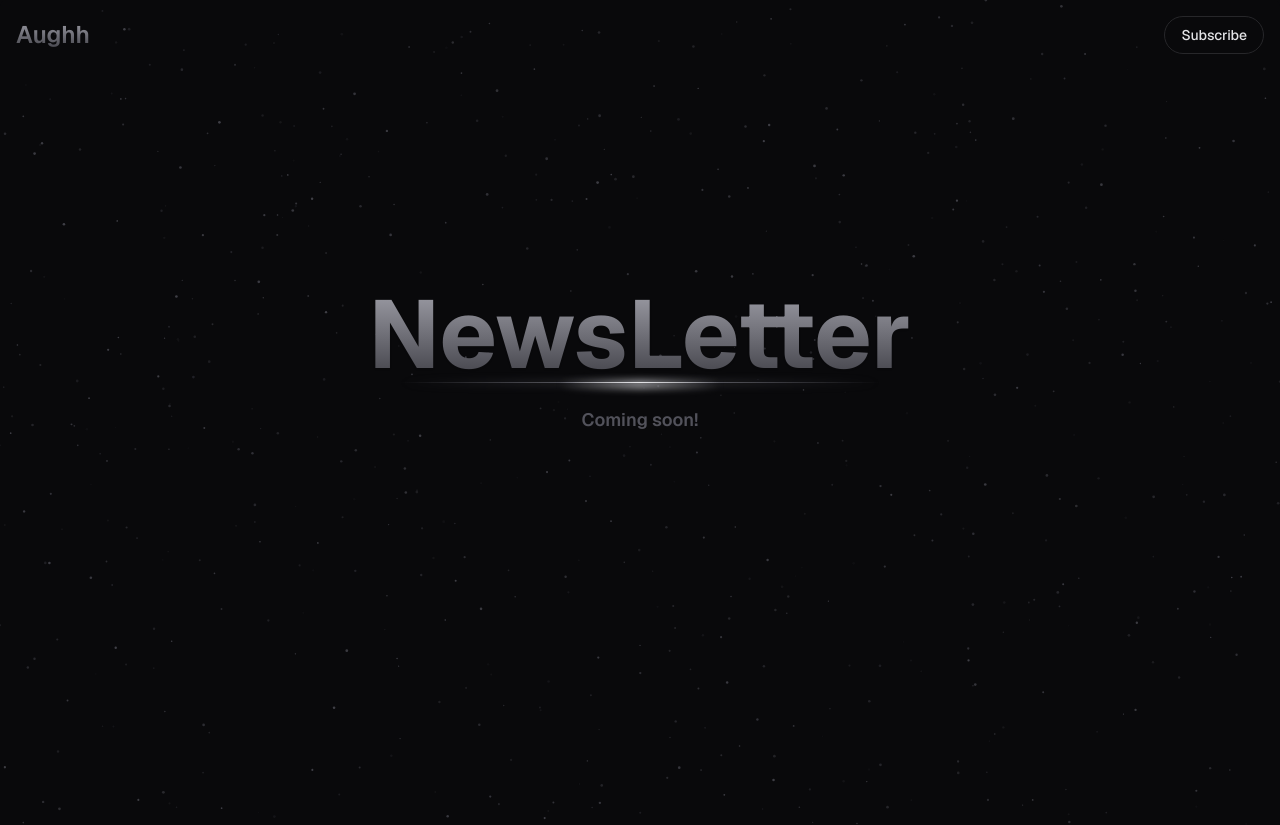
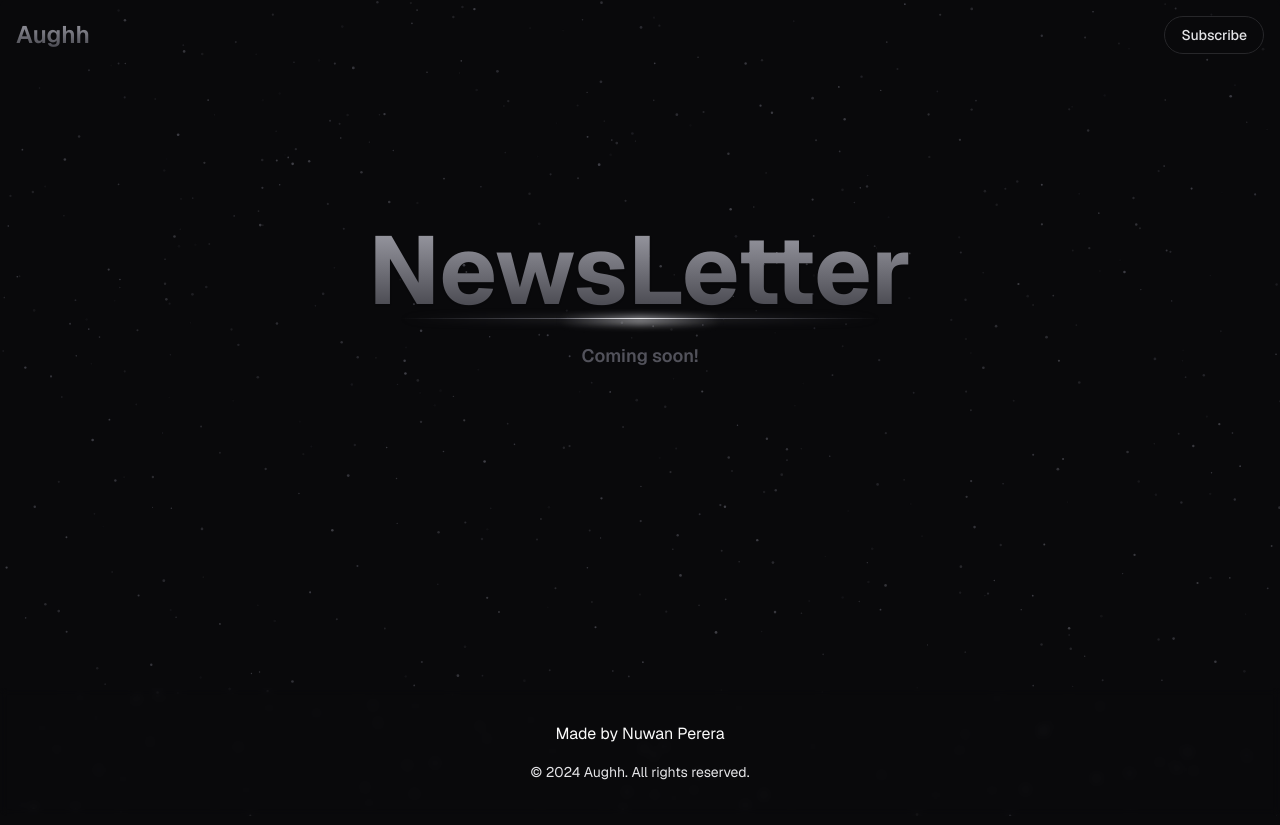
Before and after one commit to nuwanperera-me/blog, a Next.js app: page /subscribe in a window 1280 px wide. Shown: the top 825 px of the page. Built offline with nearby package versions, Linux system fonts and the light colour scheme.

Commit message:
fix: fix screen height

```diff
--- a/app/layout.tsx
+++ b/app/layout.tsx
@@ -9,6 +9,7 @@ import type { Metadata } from "next";
 
 import NavBar from "@/components/nav-bar";
 import { SparklesCore } from "@/components/ui/sparkles";
+import Footer from "@/components/footer";
 
 export const metadata: Metadata = {
   title: "Aughh",
@@ -26,13 +27,14 @@ export default function RootLayout({
         className={cn(
           "font-geist antialiased",
           "bg-zinc-950",
+          "min-h-screen",
           geist.variable,
           "back"
         )}
       >
         <main className="z-10">
-          <NavBar className="z-30"/>
-          <div className=" relative w-full bg-zinc-950 flex flex-col items-center justify-center overflow-hidden rounded-md">
+          <NavBar className="z-30" />
+          <div className=" relative w-full h-auto min-h-screen bg-zinc-950 flex flex-col items-center justify-center overflow-hidden rounded-md">
             <div className="w-full absolute inset-0 ">
               <SparklesCore
                 id="tsparticlesfullpage"
@@ -44,8 +46,8 @@ export default function RootLayout({
                 particleColor="#3f3f46"
               />
             </div>
-
-            <div className="z-20 pt-[70px] p-4">{children}</div>
+            <div className="z-20 pt-[70px] p-4 h-full min-h-newscreen">{children}</div>
+          <Footer className="z-40" />
           </div>
         </main>
       </body>
--- a/app/subscribe/page.tsx
+++ b/app/subscribe/page.tsx
@@ -3,8 +3,8 @@ import React from "react";
 
 export default function SparklesPreview() {
   return (
-    <div className="h-screen">
-      <div className="mt-48 p-6 rounded-2xl ">
+    <div className="">
+      <div className="mt-32 p-6 rounded-2xl ">
         <h1 className="text-center font-bold drop-shadow-sm bg-clip-text text-transparent text-5xl md:text-8xl bg-gradient-to-t from-zinc-700 to-zinc-400">
           NewsLetter
         </h1>
--- /dev/null
+++ b/components/footer.tsx
@@ -0,0 +1,20 @@
+import React from "react";
+import { cn } from "@/lib/utils";
+
+type FooterProps = {
+  className?: string;
+};
+
+export default function Footer(props: FooterProps) {
+  const { className } = props;
+  return(
+    <footer className="w-full mt-4">
+      <div className={cn("w-full h-32 flex flex-col-reverse justify-center items-center gap-4 mx-auto backdrop-blur-sm p-4", className)}>
+        <p className="text-center text-sm text-zinc-200 ">
+          &copy; {new Date().getFullYear()} Aughh. All rights reserved.
+        </p>
+        <p className="text-zinc-50">Made by <a href="https://github.com/itsme-nuwanperera">Nuwan Perera</a></p>
+      </div>
+    </footer>
+  );
+}
--- a/tailwind.config.ts
+++ b/tailwind.config.ts
@@ -15,6 +15,9 @@ const config: Config = {
   darkMode: "class",
   theme: {
     extend: {
+      minHeight: {
+        newscreen: "calc(100vh - 8rem)",
+      },
       fontFamily: {
         geist: ["var(--font-geist-sans)", ...fontFamily.sans],
       },
```
